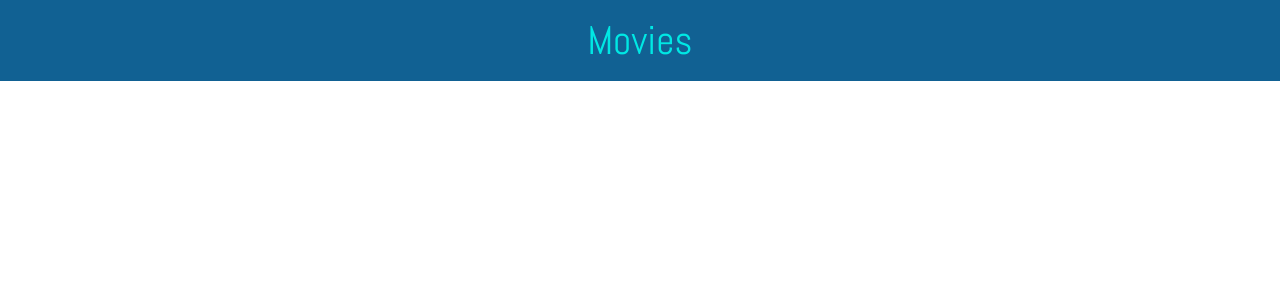
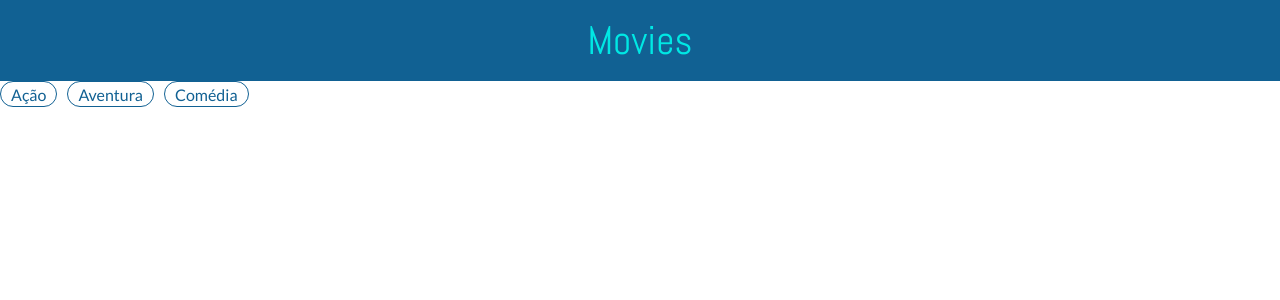
Before and after one commit to ElmiRabelo/movies-cubos, a React (Create React App) app: page / in a window 1280 px wide. Shown: the top 300 px of the page. Built offline with nearby package versions, Linux system fonts and the light colour scheme.

Commit message:
movie-genres e genre-label criados, responsavel por renderizar os gêneros de filme, custom-number é o component resposavel por renderizar os votos e o número da pagina

```diff
--- a/src/App.js
+++ b/src/App.js
@@ -2,12 +2,14 @@ import React from "react";
 import { GlobalStyle } from "./styles/global";
 
 import Header from "./components/header/header.component";
+import MovieGenres from "./components/movie-genres/movie-genres.component";
 
 function App() {
   return (
     <div>
       <GlobalStyle />
       <Header />
+      <MovieGenres />
     </div>
   );
 }
--- /dev/null
+++ b/src/components/genre-label/genre-label.component.jsx
@@ -0,0 +1,12 @@
+import React from "react";
+import PropTypes from "prop-types";
+
+import { Container } from "./genre-label.styles";
+
+const GenreLabel = ({ genre }) => (
+  <Container>
+    <p>{genre}</p>
+  </Container>
+);
+
+export default GenreLabel;
--- /dev/null
+++ b/src/components/genre-label/genre-label.styles.js
@@ -0,0 +1,18 @@
+import styled from "styled-components";
+
+import colors from "../../styles/colors";
+
+export const Container = styled.div`
+  display: flex;
+  justify-content: center;
+  align-items: center;
+  max-height: 26px;
+  padding: 10px;
+  border: 1px solid ${colors.primary};
+  border-radius: 15px;
+  margin-right: 10px;
+
+  p {
+    color: ${colors.primary};
+  }
+`;
--- /dev/null
+++ b/src/components/movie-genres/movie-genres.component.jsx
@@ -0,0 +1,16 @@
+import React from "react";
+import PropTypes from "prop-types";
+
+import GenreLabel from "../genre-label/genre-label.component";
+
+import { Container } from "./movie-genres.styles";
+
+const MovieGenres = () => (
+  <Container>
+    <GenreLabel genre="Ação" />
+    <GenreLabel genre="Aventura" />
+    <GenreLabel genre="Comédia" />
+  </Container>
+);
+
+export default MovieGenres;
--- /dev/null
+++ b/src/components/movie-genres/movie-genres.styles.js
@@ -0,0 +1,7 @@
+import styled from "styled-components";
+
+export const Container = styled.div`
+  display: flex;
+  align-items: center;
+  background-color: inherit;
+`;
```
Also changed, not shown: src/components/custom-number/custom-number.component.jsx (added, +28 -0 lines), src/components/custom-number/custom-number.styles.js (added, +25 -0 lines), src/components/movie-vote/movie-vote.component.jsx (deleted), src/components/movie-vote/movie-vote.styles.js (deleted).
